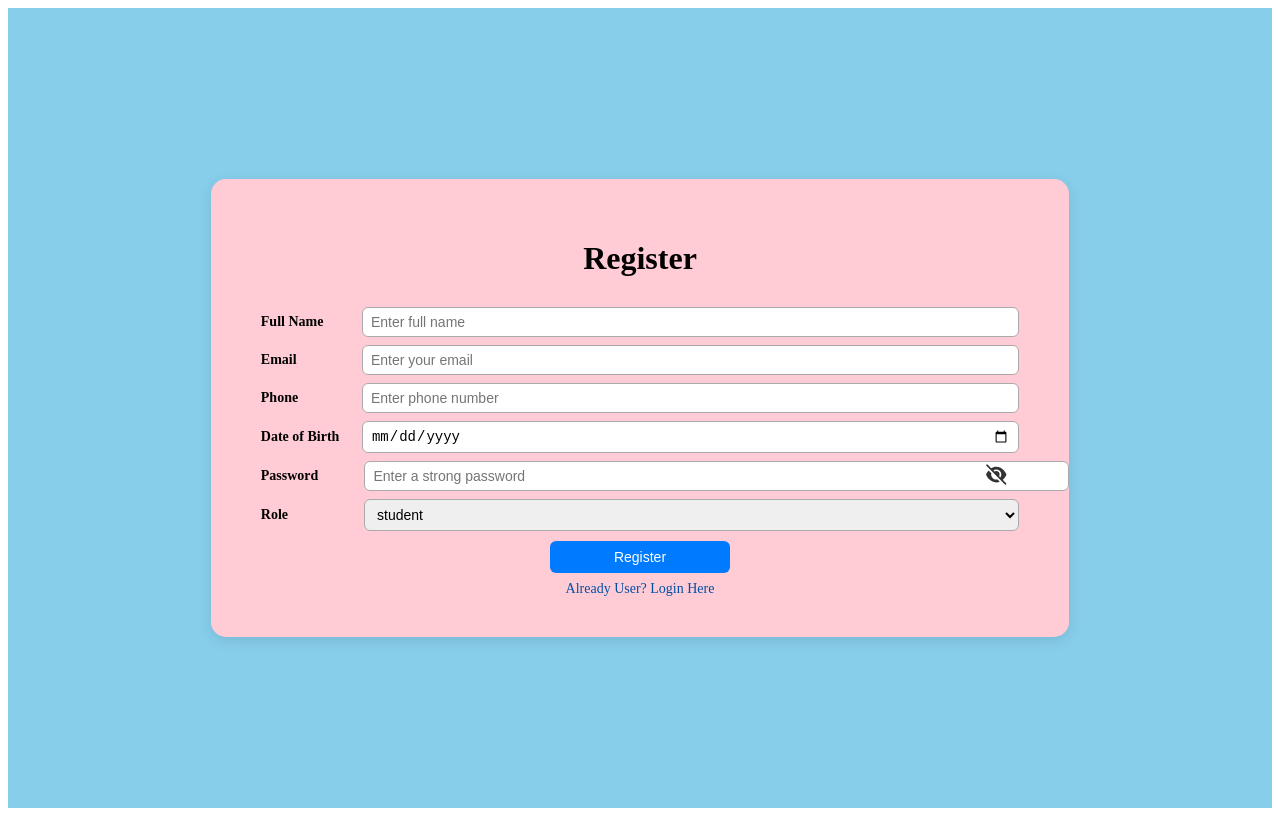
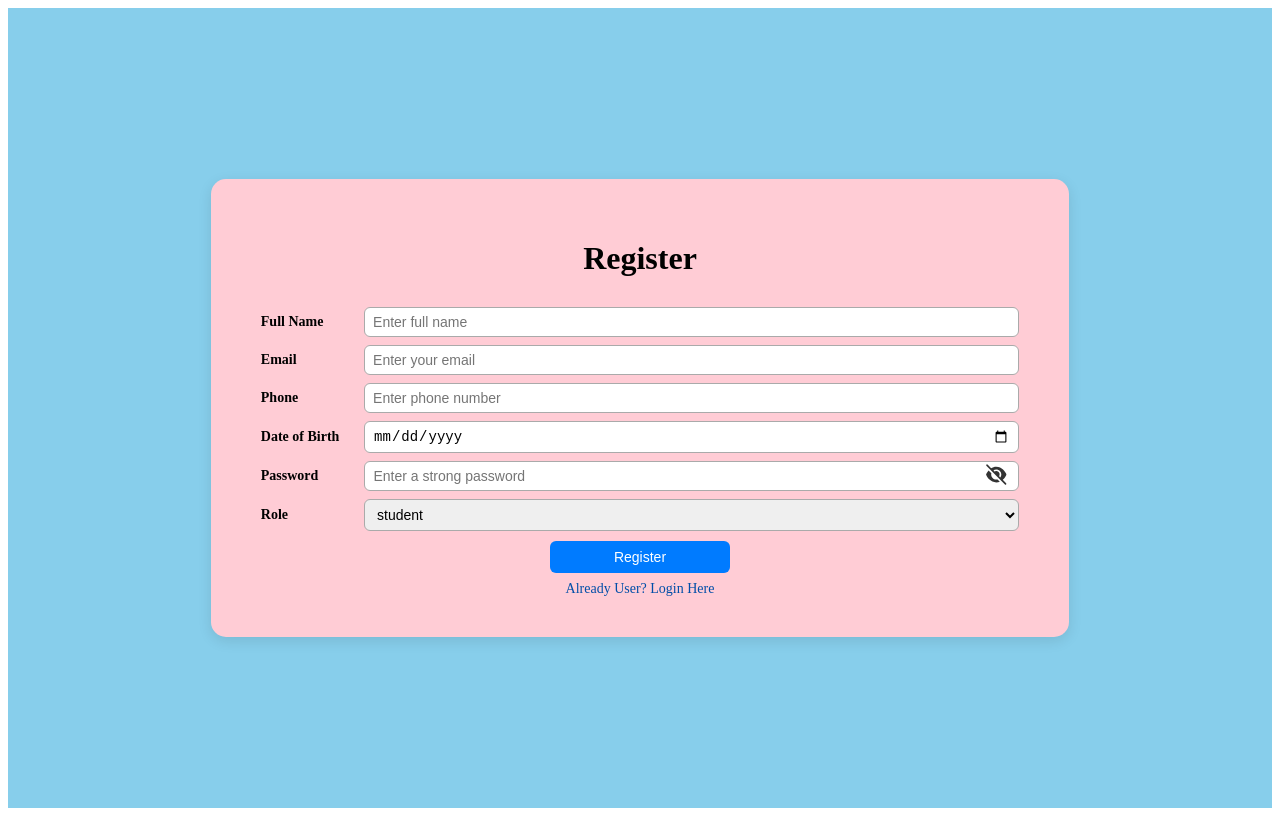
Before and after one commit to Anugrahasakthi/student-management-system, a React (Vite) app in the folder frontend/: page /register in a window 1280 px wide. Built offline with nearby package versions, Linux system fonts and the light colour scheme.

Commit message:
register css

```diff
--- a/frontend/src/pages/Css/Register.css
+++ b/frontend/src/pages/Css/Register.css
@@ -1,4 +1,3 @@
-/* Full Page Centering */
 .register-container {
   display: flex;
   justify-content: center;
@@ -9,7 +8,6 @@
   padding: 0;
 }
 
-/* Main Form */
 .form-container {
   background-color: pink;
   width: 40%;
@@ -18,14 +16,13 @@
   box-shadow: 0 0 8px rgba(0, 0, 0, 0.05);
 }
 
-/* Heading */
 .regis-heading {
   text-align: center;
   font-size: 28px;
   margin-bottom: 15px;
 }
 
-/* Each Row */
+
 .label-input {
   display: flex;
   align-items: center;
@@ -38,35 +35,22 @@
   font-size: 14px;
 }
 
-/* Normal Inputs */
+
 .label-input input,
 .label-input select,
-.password-wrapper {
+.password-wrapper input {
   width: 100%;
   padding: 6px 8px;
   border-radius: 6px;
   border: 1px solid #aaa;
   font-size: 14px;
+  box-sizing: border-box;
 }
 
-/* Remove default styles for wrapper */
 .password-wrapper {
   position: relative;
-  padding: 0;
-  border: none;
+  width: 100%;
 }
-
-/* Real password input */
-.password-wrapper input {
-  width: 100%;
-  padding: 6px 8px;
-  padding-right: 40px;   /* Space for icon */
-  border: 1px solid #aaa;
-  border-radius: 6px;
-  font-size: 14px;
-}
-
-/* Eye Icon */
 .eye-icon {
   position: absolute;
   right: 12px;
@@ -77,7 +61,7 @@
   color: #333;
 }
 
-/* Buttons */
+
 .button-group {
   display: flex;
   flex-direction: column;
```
